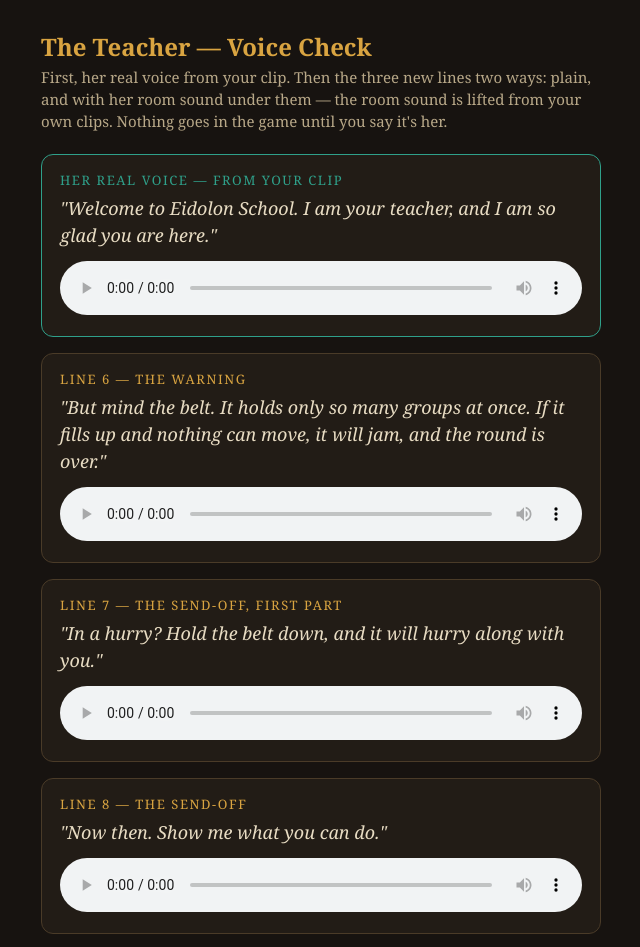
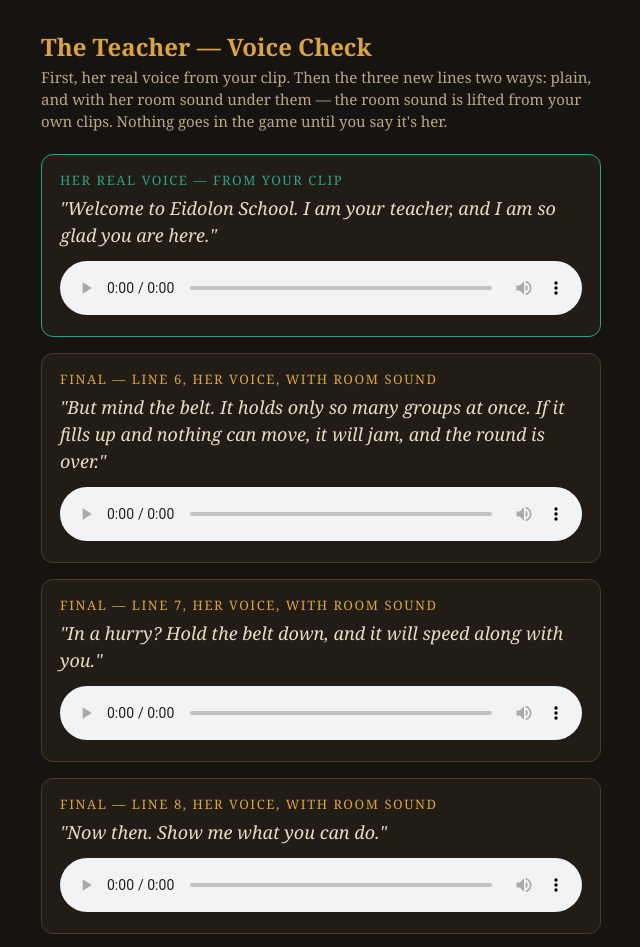
Before and after one commit to adequateremedy/Eidolon-School, a plain HTML site: page teacher-demo/voice-check/index.html in a window 1280 px wide. Shown: the top 947 px of the page, without its empty margins (319-959 px from the left). Drawn offline with Linux system fonts and the light colour scheme.

Commit message:
Teacher voice check: final lines 6-8 in her voice (line-2 reference)

```diff
--- a/teacher-demo/voice-check/index.html
+++ b/teacher-demo/voice-check/index.html
@@ -29,6 +29,25 @@
     <div class="label">Her real voice — from your clip</div>
     <p class="line">"Welcome to Eidolon School. I am your teacher, and I am so glad you are here."</p>
     <audio controls preload="auto" src="her-real-voice.mp3"></audio>
+  </div>
+
+
+  <div class="card">
+    <div class="label">FINAL — Line 6, her voice, with room sound</div>
+    <p class="line">"But mind the belt. It holds only so many groups at once. If it fills up and nothing can move, it will jam, and the round is over."</p>
+    <audio controls preload="auto" src="line6-final.mp3"></audio>
+  </div>
+
+  <div class="card">
+    <div class="label">FINAL — Line 7, her voice, with room sound</div>
+    <p class="line">"In a hurry? Hold the belt down, and it will speed along with you."</p>
+    <audio controls preload="auto" src="line7-final.mp3"></audio>
+  </div>
+
+  <div class="card">
+    <div class="label">FINAL — Line 8, her voice, with room sound</div>
+    <p class="line">"Now then. Show me what you can do."</p>
+    <audio controls preload="auto" src="line8-final.mp3"></audio>
   </div>
 
   <div class="card">
```
Also changed, not shown: 3 other files.
